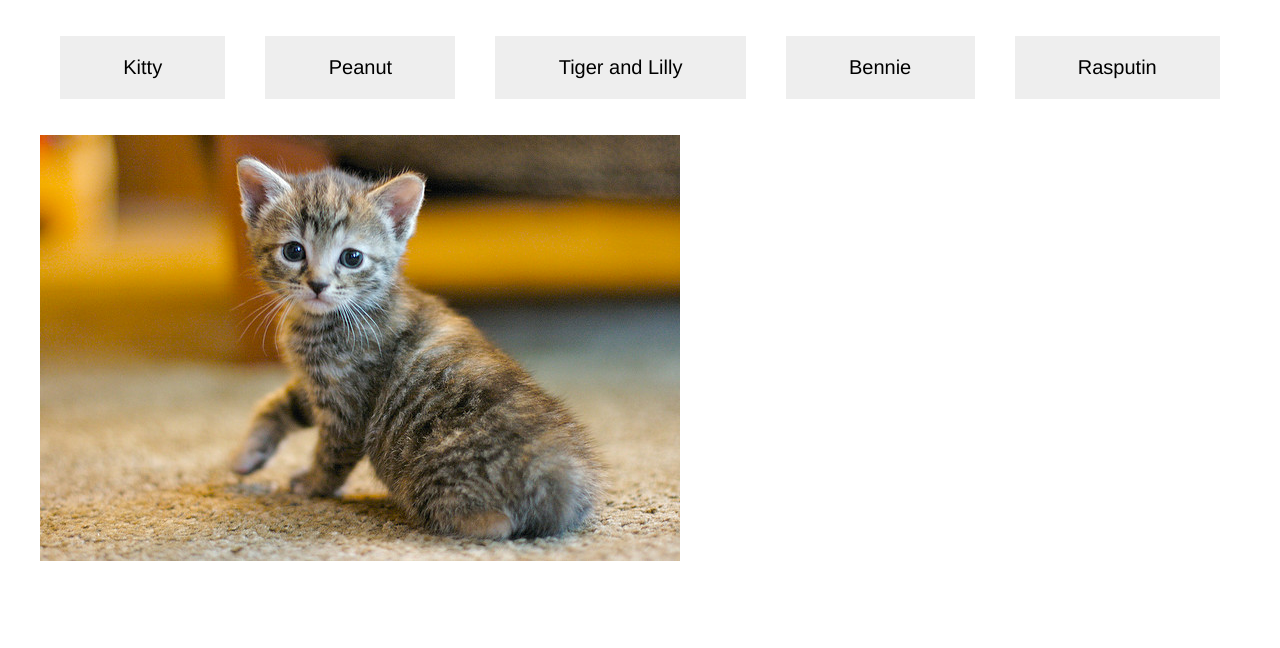
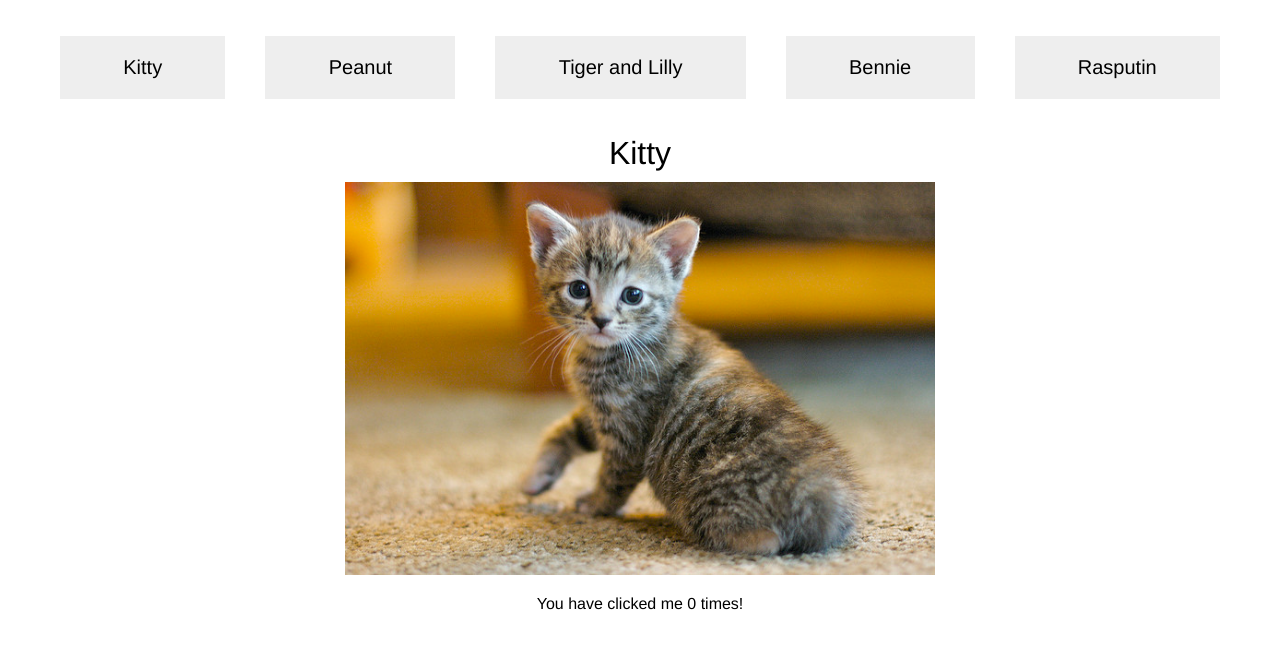
Before and after one commit to KBora/cat-clicker-premium, a plain HTML site: page index.html in a window 1280 px wide. Both pictures are taken after a click on the element "Kitty". Drawn offline with nearby package versions, Linux system fonts and the light colour scheme.

Commit message:
Increment counter

```diff
--- a/index.html
+++ b/index.html
@@ -29,6 +29,16 @@
 				cursor: pointer;
 			}
 
+			.cat-image, .cat-counter {
+				text-align:center;
+				padding: 10px;
+
+			}
+
+			.cat-image img {
+				max-width: 50%;
+			}
+
 		</style>
 	</head>
 
--- a/js/cat-clicker.js
+++ b/js/cat-clicker.js
@@ -50,13 +50,29 @@ setup on click events
 		// uses a closure
 		showSelectedCat: function(iCopy) {
 			return  function() {
-				console.log(iCopy);
+				console.log('viewSelectedCat.render' + iCopy);
 				viewSelectedCat.render(iCopy);
 			}
 		},
 
 		getCatName: function(i) {
 			return model.cats[i].name;
+		},
+
+		getCatImgURL: function(i) {
+			return model.cats[i].imgURL;
+		},
+
+		getCatCounter: function(i) {
+			return model.cats[i].clickCounter;
+		},
+
+		incrementCounter: function(i) {
+			return function() {
+				model.cats[i].clickCounter = model.cats[i].clickCounter + 1;
+				viewSelectedCat.renderCounter(i);
+				console.log('increment cat counter = ' + model.cats[i].clickCounter );
+			}
 		}
 
 	};
@@ -78,11 +94,9 @@ setup on click events
 				$( '<div/>', {
 					class: 'cat-selector',
 					text: octopus.getCatName(i),
-					click: octopus.showSelectedCat(i) // add an onclick event that will display selected cat details in the container area
+					click: octopus.showSelectedCat(i) //  an onclick event that will display selected cat details in the container area
 				})
 				.appendTo($catSelectorContainer);
-
-				// $catSelectorContainer.append('<div class="cat-selector">' + model.cats[i].name + '</div>');
 
 			}
 		},
@@ -97,37 +111,34 @@ setup on click events
 		init: function() {
 
 		},
+
 		render: function(i) {
-			// render the selected car
+			// render the selected cat
 			var $catSelectedContainer = $('#cat-selected-container');
 			$catSelectedContainer.empty();
 
 			var $img = $('<img/>', {
-				src: '.' + model.cats[i].imgURL,
-				alt: model.cats[i].name,
-				click: console.log(model.cats[i].name + ' clicked')
+				src: '.' + octopus.getCatImgURL(i),
+				alt: octopus.getCatName(i),
+				click: octopus.incrementCounter(i)
 			});
 
-			$catSelectedContainer.append($img);
+			//$img.click( octopus.incrementCounter(i) );
 
-			// catContainerHTML = $('<div id="' + cats[i].id + '" class="cat-container">')
-			// 				.append('<div class="cat-heading">' +  cats[i].name + '</div>')
-			// 				.append( $('<div class="cat-image"></div>')
-			// 					.append('<img src=".' +  cats[i].imgURL +'" alt="' + cats[i].name + '">')
-			// 					.click( (function(iCopy) {
-			// 						return function() {
-			// 							var nextCounter = cats[iCopy].clickCounter + 1
-			// 							cats[iCopy].clickCounter = nextCounter;
-			// 							$(this.parentElement).find('.cat-counter').text('You have clicked me ' + nextCounter  + ' times.');
-			// 						}
-			// 					})(i))
-			// 					 )
-			// 				.append('<div class="cat-counter"></div>');
-			// $catContainers.append(catContainerHTML);
+			var $container = $('<div/>').addClass('cat-container')
+												.append($('<div/>').addClass('cat-heading').html(octopus.getCatName(i)))
+												.append($('<div/>').addClass('cat-image')
+													.append($img))
+												.append($('<div/>').addClass('cat-counter'));
+
+			$catSelectedContainer.append($container);
+
+			viewSelectedCat.renderCounter(i);
 
 		},
-		incrementCounter: function() {
 
+		renderCounter: function(i) {
+			$('.cat-counter').html('You have clicked me ' + octopus.getCatCounter(i) + ' times!');
 		}
 
 	};
```
